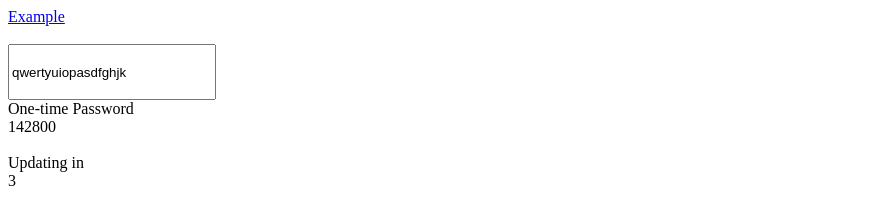
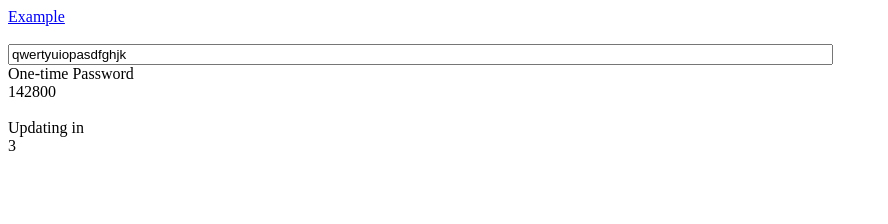
Before and after one commit to Elshad/demo_totp, a plain HTML site: page index.html in a window 1280 px wide. Shown: the whole page, without its empty margins (0-888 px from the left). Drawn offline with nearby package versions, Linux system fonts and the light colour scheme.

Commit message:
Update index.html

```diff
--- a/index.html
+++ b/index.html
@@ -9,7 +9,7 @@
   </head>
   <body>
     <a href="http://blog.tinisles.com/2011/10/google-authenticator-one-time-password-algorithm-in-javascript/">Example</a><br><br>
-    <input type="text" id="secret" value="qwertyuiopasdfghjk" style="width:200px;height:50px;" /><br>
+    <input type="text" id="secret" size="100" value="qwertyuiopasdfghjk" /><br>
     <div class="clearfix">
                         <label>One-time Password</label>
                         <div class="input"><span class="label label-primary" id='otp'></span></div>
```
